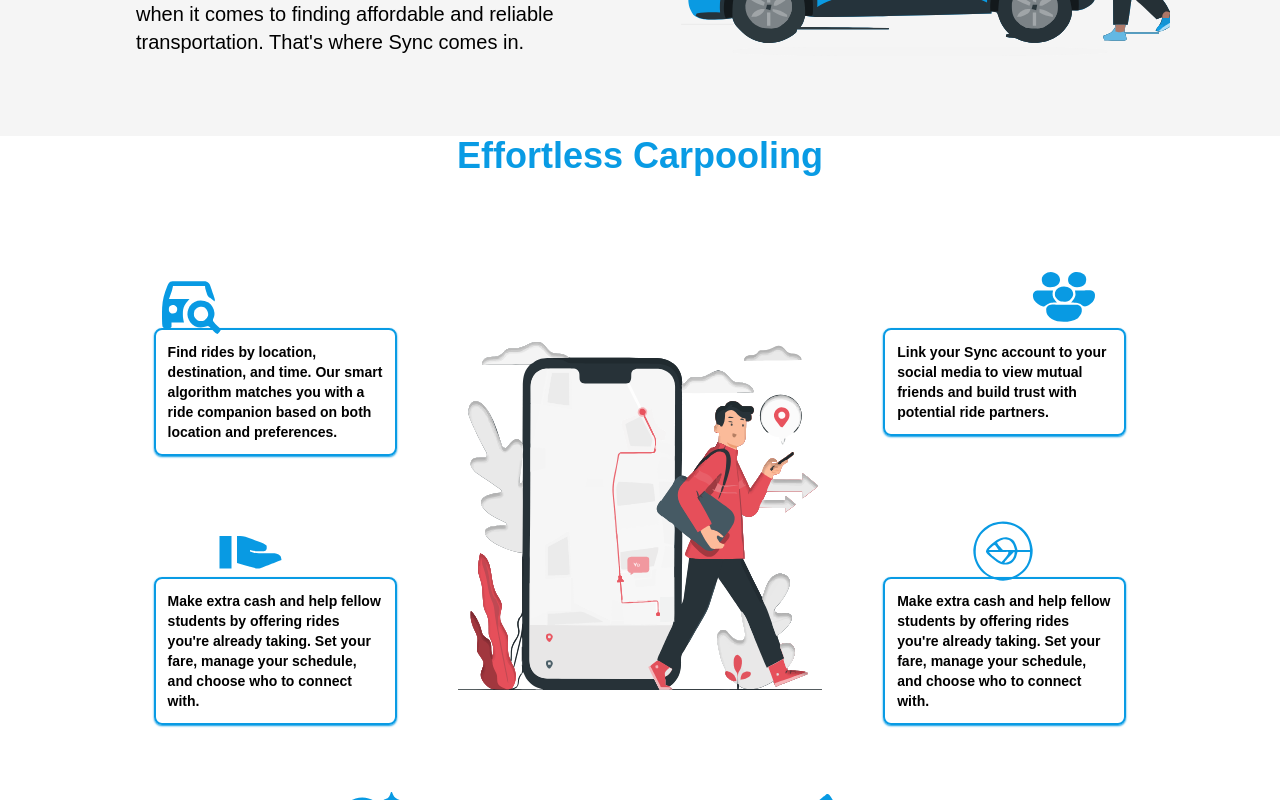
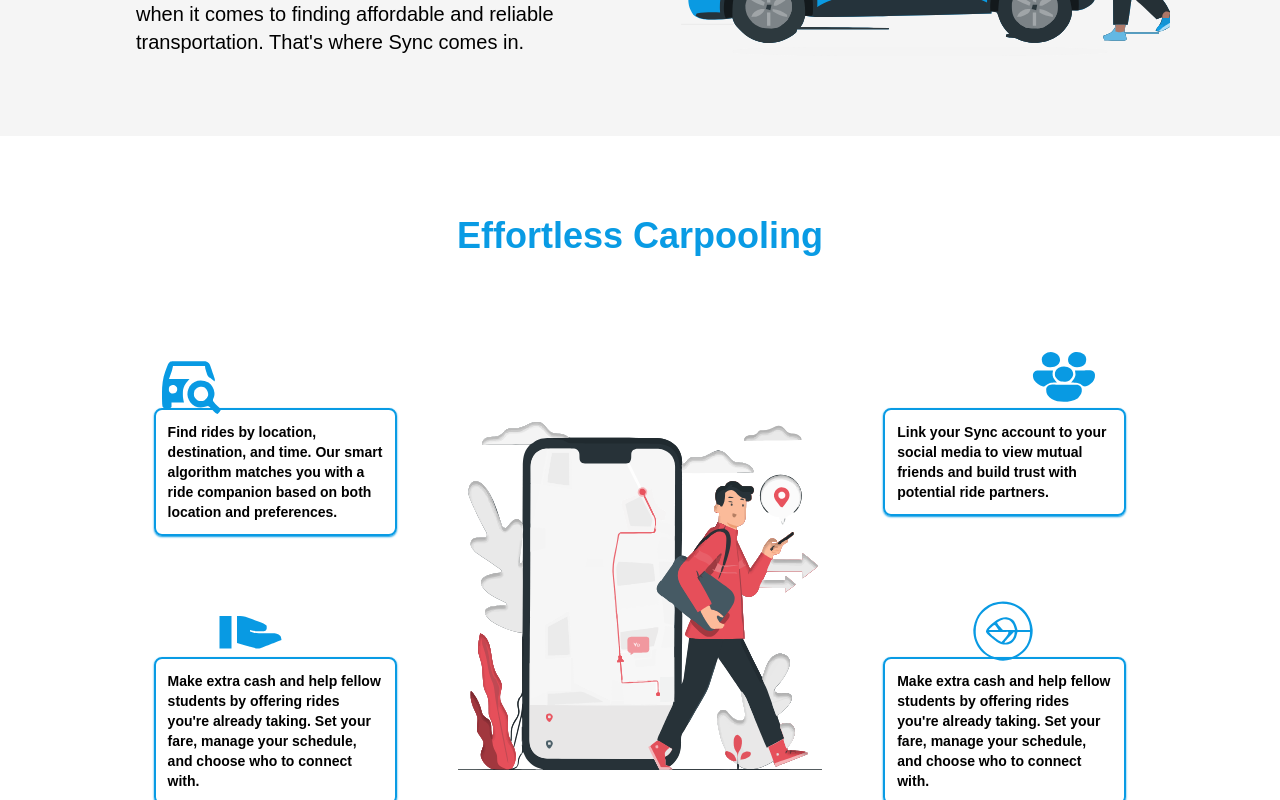
Before and after one commit to getyousynced/Syinq, a Next.js app: page / in a window 1280 px wide. Shown: the part 400-1200 px from the top of the page. Built offline with nearby package versions, Linux system fonts and the light colour scheme.

Commit message:
Added a slight top margin.

```diff
--- a/src/app/components/EffortlessCarpooling.tsx
+++ b/src/app/components/EffortlessCarpooling.tsx
@@ -6,7 +6,7 @@ function EffortlessCarpooling() {
 
 
   return (
-    <section className="bg-white mb-20 sm:mb-40 lg:mb-80 font-manrope">
+    <section className="bg-white mb-20 sm:mb-40 lg:mb-80 font-manrope md:mt-20 mt-10">
       <div className="px-4 sm:px-6 lg:px-8">
         <header className="w-full flex justify-center mb-8 sm:mb-12 lg:mb-16">
           <h1 className="text-[#099BE4] font-bold text-2xl sm:text-3xl lg:text-4xl text-center">
```
